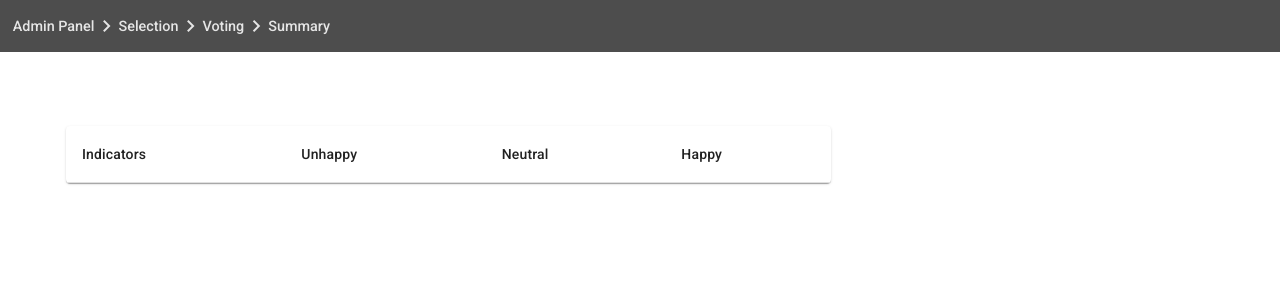
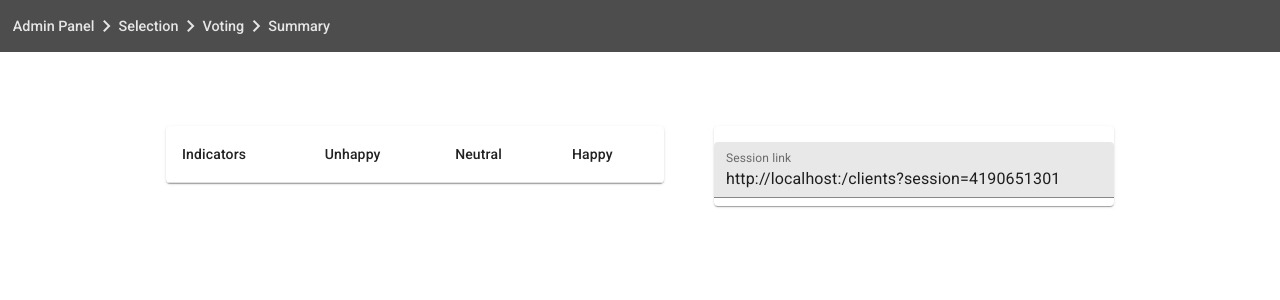
Before and after one commit to peter-yhc/spotify-health-web-ts, a React (Create React App) app: page /admin/voting in a window 1280 px wide. Shown: the top 300 px of the page. Built offline with nearby package versions, Linux system fonts and the light colour scheme.

Commit message:
Implement session generator.

```diff
--- /dev/null
+++ b/src/admin/api/index.js
@@ -0,0 +1,6 @@
+/* eslint-disable import/prefer-default-export */
+import ServerApi from './server-api';
+
+export {
+  ServerApi,
+};
--- /dev/null
+++ b/src/admin/api/server-api.js
@@ -0,0 +1,11 @@
+const createSession = async () => {
+  return new Promise((resolve) => {
+    setTimeout(() => {
+      resolve(`http://${window.location.hostname}:${window.location.port}/clients?session=${Math.floor(Math.random() * 10000000000)}`);
+    }, 2000);
+  });
+};
+
+export default {
+  createSession,
+};
--- a/src/admin/instructions/InstructionPage.jsx
+++ b/src/admin/instructions/InstructionPage.jsx
@@ -1,3 +1,4 @@
+/* eslint-disable max-len */
 import React from 'react';
 import { withStyles } from '@material-ui/styles';
 import PropTypes from 'prop-types';
--- /dev/null
+++ b/src/admin/voting/SessionGenerator.jsx
@@ -0,0 +1,54 @@
+import React, { useEffect, useReducer } from 'react';
+import { Paper, TextField } from '@material-ui/core';
+import { withStyles } from '@material-ui/styles';
+import PropTypes from 'prop-types';
+import { ServerApi } from '../api';
+
+const styles = {
+  textField: {
+    width: '400px',
+  },
+};
+
+const stateReducer = (state, action) => {
+  switch (action.type) {
+    case 'complete': {
+      return { status: 1, sessionLink: action.sessionLink };
+    }
+    default:
+      return state;
+  }
+};
+
+const SessionGenerator = (props) => {
+  const { classes } = props;
+  const [state, dispatch] = useReducer(stateReducer, { status: 0, sessionLink: 'Retrieving...' });
+
+  useEffect(() => {
+    const createSession = async () => {
+      const sessionLink = await ServerApi.createSession();
+      dispatch({ type: 'complete', sessionLink });
+    };
+    createSession();
+  }, []);
+
+  return (
+    <Paper>
+      <TextField
+        id="filled-read-only-input"
+        label="Session link"
+        value={state.sessionLink}
+        margin="normal"
+        InputProps={{ readOnly: true }}
+        variant="filled"
+        className={classes.textField}
+      />
+    </Paper>
+  );
+};
+
+SessionGenerator.propTypes = {
+  classes: PropTypes.object.isRequired,
+};
+
+export default withStyles(styles)(SessionGenerator);
--- a/src/admin/voting/VotingPage.jsx
+++ b/src/admin/voting/VotingPage.jsx
@@ -2,11 +2,18 @@ import React from 'react';
 import PropTypes from 'prop-types';
 import { withStyles } from '@material-ui/styles';
 import LiveVotingTable from './LiveVotingTable';
+import SessionGenerator from './SessionGenerator';
 
 const styles = {
   container: {
     display: 'grid',
-    gridTemplateColumns: '2fr 1fr',
+    gridTemplateColumns: 'minmax(auto, 100px) 3fr 50px 2fr minmax(auto, 100px)',
+  },
+  main: {
+    gridColumn: '2 / 3',
+  },
+  aside: {
+    gridColumn: '4 / 5',
   },
 };
 
@@ -16,7 +23,12 @@ export const VotingPage = (props) => {
   return (
     <React.Fragment>
       <section className={classes.container}>
-        <LiveVotingTable />
+        <div className={classes.main}>
+          <LiveVotingTable />
+        </div>
+        <div className={classes.aside}>
+          <SessionGenerator />
+        </div>
       </section>
     </React.Fragment>
   );
```
